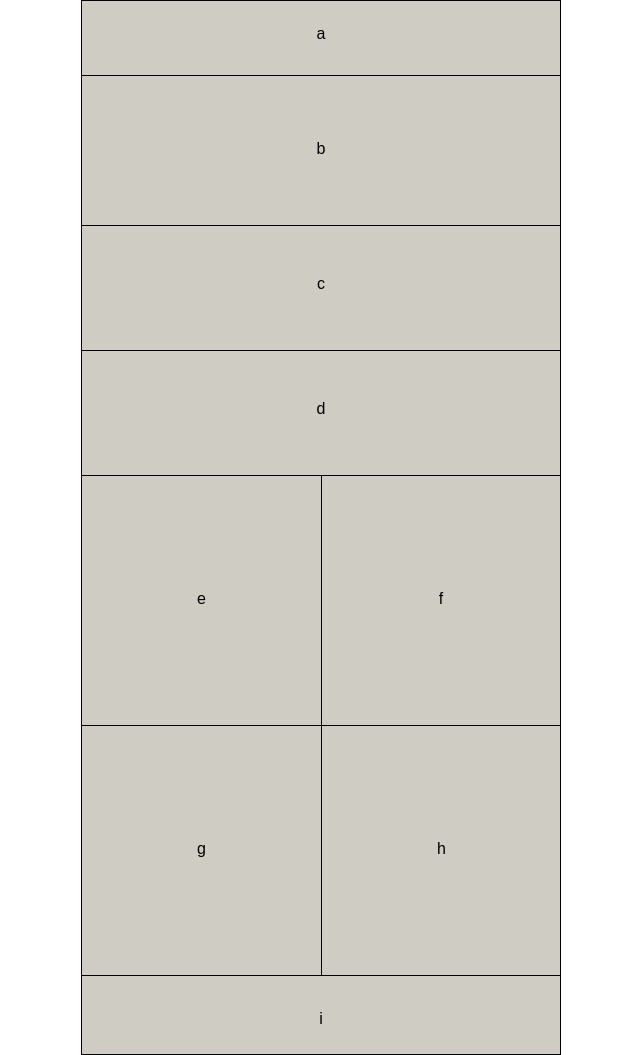
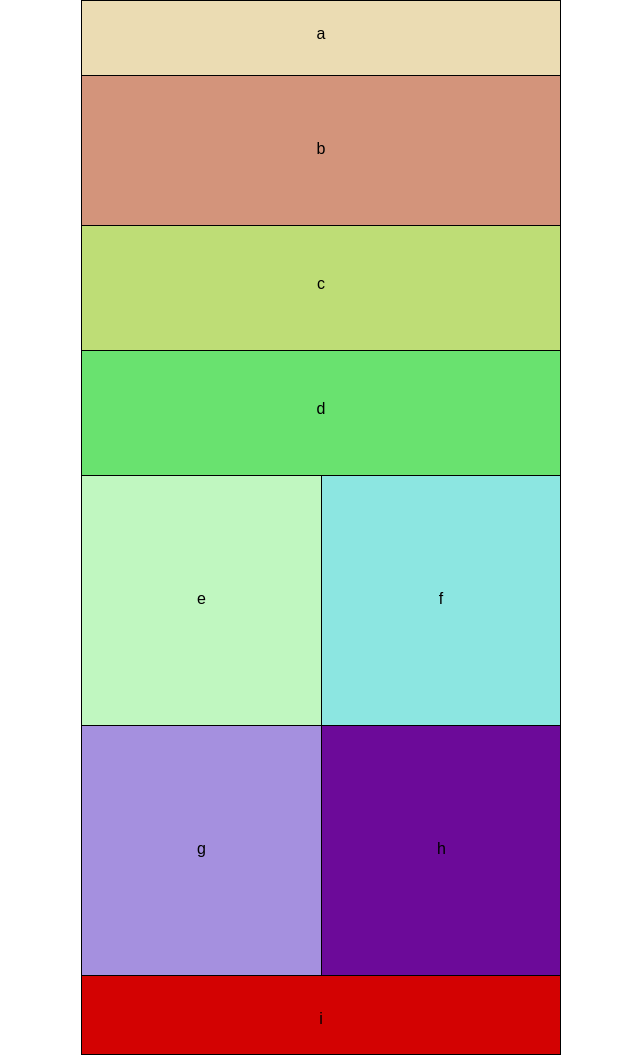
Before and after one commit to 2a-Ron/Lab-01, a plain HTML site: page index.html in a window 1280 px wide. Shown: the whole page, without its empty margins (319-959 px from the left). Drawn offline with Linux system fonts and the light colour scheme.

Commit message:
forgot to color boxes they are colored now

```diff
--- a/css/modules.css
+++ b/css/modules.css
@@ -1,7 +1,7 @@
 #slot-a {
     width: 480px;
     height: 75px;
-    background-color: rgb(207, 204, 196);
+    background-color: rgb(235, 220, 179);
     border-top: 1px;
     border-right: 1px;
     border-bottom: 0px;
@@ -16,7 +16,7 @@
 #slot-b {
     width: 480px;
     height: 150px;
-    background-color: rgb(207, 204, 196);
+    background-color: rgb(211, 148, 123);
     border-top: 1px;
     border-right: 1px;
     border-bottom: 0px;
@@ -30,7 +30,7 @@
 #slot-c {
     width: 480px;
     height: 125px;
-    background-color: rgb(207, 204, 196);
+    background-color: rgb(190, 221, 118);
     border-top: 1px;
     border-right: 1px;
     border-bottom: 0px;
@@ -44,7 +44,7 @@
 #slot-d {
     width: 480px;
     height: 125px;
-    background-color: rgb(207, 204, 196);
+    background-color: rgb(105, 226, 111);
     border-top: 1px;
     border-right: 1px;
     border-bottom: 0px;
@@ -58,7 +58,7 @@
 #slot-e {
     width: 240px;
     height: 250px;
-    background-color: rgb(207, 204, 196);
+    background-color: rgb(192, 247, 192);
     border-top: 1px;
     border-right: 0px;
     border-bottom: 0px;
@@ -72,7 +72,7 @@
 #slot-f {
     width: 240px;
     height: 250px;
-    background-color: rgb(207, 204, 196);
+    background-color: rgb(140, 230, 225);
     border-top: 1px;
     border-right: 1px;
     border-bottom: 0px;
@@ -86,7 +86,7 @@
 #slot-g {
     width: 240px;
     height: 250px;
-    background-color: rgb(207, 204, 196);
+    background-color: rgb(165, 144, 223);
     border-top: 1px;
     border-right: 0px;
     border-bottom: 0px;
@@ -100,7 +100,7 @@
 #slot-h {
     width: 240px;
     height: 250px;
-    background-color: rgb(207, 204, 196);
+    background-color: rgb(108, 10, 153);
     border-top: 1px;
     border-right: 1px;
     border-bottom: 0px;
@@ -114,7 +114,7 @@
 #slot-i {
     width: 480px;
     height: 80px;
-    background-color: rgb(207, 204, 196);
+    background-color: rgb(211, 2, 2);
     border: 1px solid black;
     box-sizing: border-box;
     text-align: center;
```
